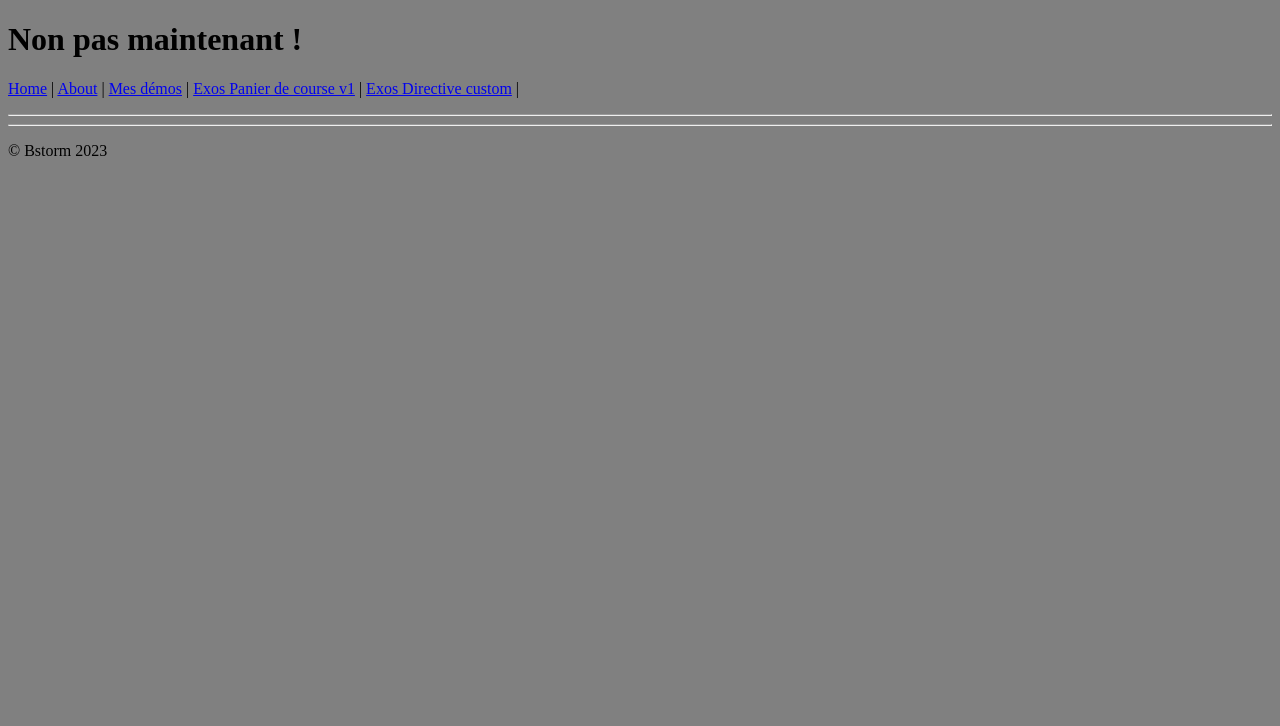
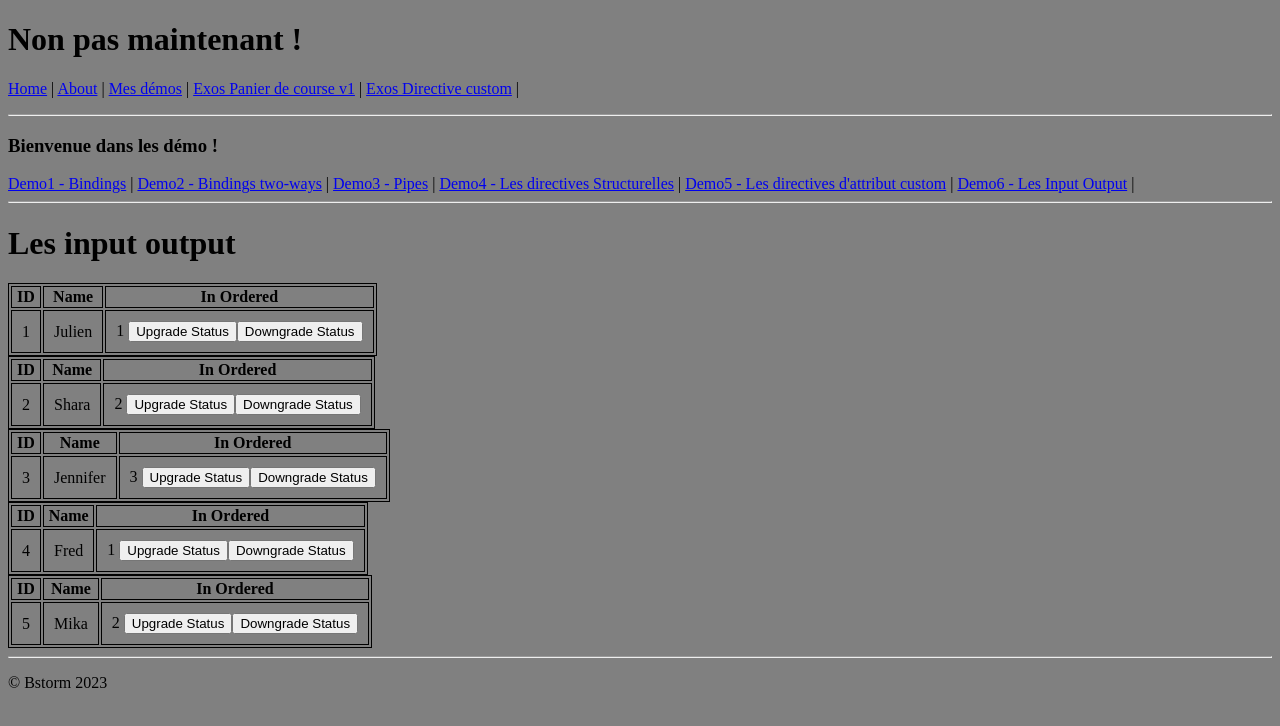
Before and after one commit to SteveBstorm/TFCyberSecuAngular, an Angular app: page /demo/inputoutput in a window 1280 px wide. Before the commit this address led to /. Shown: the top 726 px of the page. Built offline with nearby package versions, Linux system fonts and the light colour scheme.

Commit message:
input output

```diff
--- a/src/app/app-routing.module.ts
+++ b/src/app/app-routing.module.ts
@@ -10,6 +10,7 @@ import { Demo4Component } from './components/demo/demo4/demo4.component';
 import { ExosCartV1Component } from './components/exos/exos-cart-v1/exos-cart-v1.component';
 import { Demo5Component } from './components/demo/demo5/demo5.component';
 import { ExosDirectiveComponent } from './components/exos/exos-directive/exos-directive.component';
+import { TopPlayersComponent } from './components/demo/topPlayers/top-players.component';
 
 const routes: Routes = [
   { path : 'home', component : HomeComponent},
@@ -20,6 +21,7 @@ const routes: Routes = [
       {path : 'demo3', component : Demo3Component},
       {path : 'demo4', component : Demo4Component},
       {path : 'demo5', component : Demo5Component},
+      {path : 'inputoutput', component : TopPlayersComponent},
     ]
   },
   { path : "exoscartv1", component : ExosCartV1Component},
--- a/src/app/app.module.ts
+++ b/src/app/app.module.ts
@@ -21,6 +21,8 @@ import { HighlightDirective } from './components/demo/demo5/highlight.directive'
 import { HighlightDynamicsDirective } from './components/demo/demo5/highlight-dynamics.directive';
 import { ExosDirectiveComponent } from './components/exos/exos-directive/exos-directive.component';
 import { TrimerDirective } from './components/exos/exos-directive/trimer.directive';
+import { PlayerComponent } from './components/demo/topPlayers/player/player.component';
+import { TopPlayersComponent } from './components/demo/topPlayers/top-players.component';
 
 
 @NgModule({
@@ -43,6 +45,8 @@ import { TrimerDirective } from './components/exos/exos-directive/trimer.directi
     HighlightDynamicsDirective,
     ExosDirectiveComponent,
     TrimerDirective,
+    TopPlayersComponent,
+    PlayerComponent,
   ],
   imports: [
     BrowserModule,
--- a/src/app/components/demo/demo.component.html
+++ b/src/app/components/demo/demo.component.html
@@ -4,5 +4,6 @@
 <a routerLink="demo3">Demo3 - Pipes</a> |
 <a routerLink="demo4">Demo4 - Les directives Structurelles</a> |
 <a routerLink="demo5">Demo5 - Les directives d'attribut custom</a> |
+<a routerLink="inputoutput">Demo6 - Les Input Output</a> |
 <hr />
 <router-outlet></router-outlet>
--- /dev/null
+++ b/src/app/components/demo/topPlayers/player/player.component.html
@@ -0,0 +1,16 @@
+<table style="border:1px solid black;">
+    <tr>
+        <th>ID</th>
+        <th>Name</th>
+        <th>In Ordered</th>
+    </tr>
+    <tr>
+        <td>{{ id }}</td>
+        <td>{{ name }}</td>
+        <td>
+            {{ inOrdered }}
+            <button (click)="upgrade()">Upgrade Status</button>
+            <button (click)="downgrade()">Downgrade Status</button>
+        </td>
+    </tr>
+</table>
--- /dev/null
+++ b/src/app/components/demo/topPlayers/player/player.component.scss
@@ -0,0 +1,20 @@
+table{
+    border:1px solid black;
+}
+
+
+th{
+    background-color: grey;
+    border:1px solid black;
+}
+
+tr{
+
+
+}
+
+
+td{
+    padding:10px;
+    border:1px solid black;
+}
--- /dev/null
+++ b/src/app/components/demo/topPlayers/player/player.component.ts
@@ -0,0 +1,30 @@
+import { Component, EventEmitter, Input, Output } from '@angular/core';
+
+@Component({
+  selector: 'app-player',
+  templateUrl: './player.component.html',
+  styleUrls: ['./player.component.scss']
+})
+export class PlayerComponent {
+
+  //vient du parent ! mais est utilisable comme une var classique
+  @Input() name : string = ""
+  @Input() inOrdered : number = 0
+  @Input() id : number = 0
+
+
+  @Output() upgradeEvent : EventEmitter<number> = new EventEmitter<number>()
+  @Output() downgradeEvent : EventEmitter<number> = new EventEmitter<number>()
+
+  constructor() {
+  }
+
+
+  upgrade(){
+    this.upgradeEvent.emit(this.id)
+  }
+
+  downgrade(){
+    this.downgradeEvent.emit(this.id)
+  }
+}
--- /dev/null
+++ b/src/app/components/demo/topPlayers/top-players.component.html
@@ -0,0 +1,12 @@
+<h1>Les input output </h1>
+
+<div *ngFor="let client of listClient">
+    <app-player
+        [name]="client.name"
+        [inOrdered]="client.inOrdered"
+        [id]="client.id"
+        (downgradeEvent)="downgradeInParent($event)"
+        (upgradeEvent)="upgradeInParent($event)"
+    >
+    </app-player>
+</div>
--- /dev/null
+++ b/src/app/components/demo/topPlayers/top-players.component.ts
@@ -0,0 +1,43 @@
+import { Component } from '@angular/core';
+
+@Component({
+  selector: 'app-top-players',
+  templateUrl: './top-players.component.html',
+  styleUrls: ['./top-players.component.scss']
+})
+export class TopPlayersComponent {
+
+  listClient : any[] = []
+
+  constructor() {
+    this.listClient = [
+      { id : 1, name : "Julien", inOrdered : 1},
+      { id : 2, name : "Shara", inOrdered : 2},
+      { id : 3, name : "Jennifer", inOrdered : 3},
+      { id : 4, name : "Fred", inOrdered : 1},
+      { id : 5, name : "Mika", inOrdered : 2},
+    ]
+  }
+
+
+  downgradeInParent(id : number){
+    this.listClient = this.listClient.map((client) => {
+      if(client.id == id)
+        client.inOrdered--
+
+      return client
+    })
+
+    console.log(this.listClient)
+  }
+
+  upgradeInParent(id : number){
+    this.listClient = this.listClient.map((client) => {
+      if(client.id == id)
+        client.inOrdered++
+
+      return client
+    })
+
+  }
+}
```
Also changed, not shown: src/app/components/demo/topPlayers/top-players.component.scss (added).
